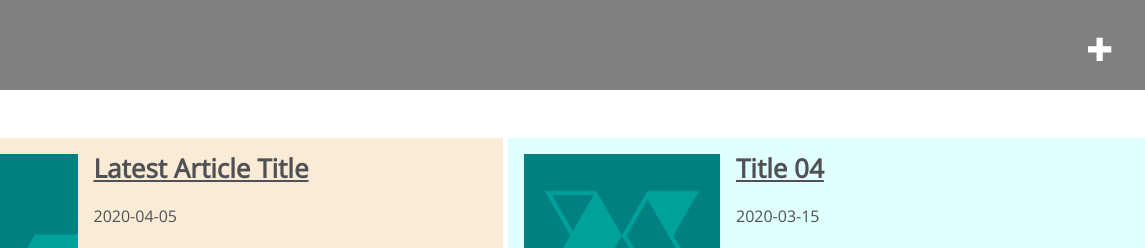
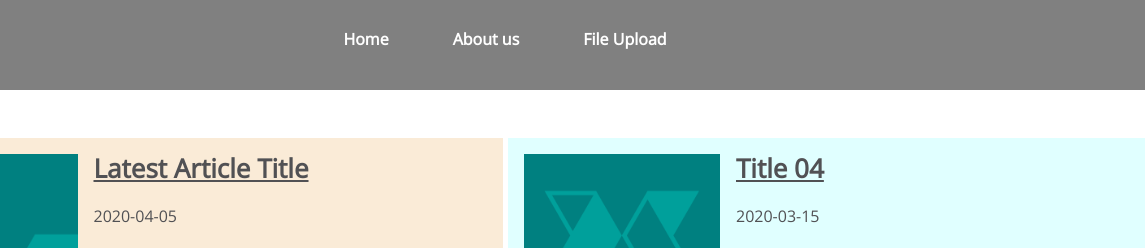
Before and after one commit to tlajack/2020tlagraphics, a Gatsby site: page /blog in a window 1280 px wide. Shown: the top 248 px of the page, 135-1280 px from the left. Built offline with nearby package versions, Linux system fonts and the light colour scheme; Gatsby itself is replaced by a stand-in of ours; a web font is replaced by a local one.

Commit message:
fixed navbar with elegant solution using css modules

```diff
--- a/src/components/header.js
+++ b/src/components/header.js
@@ -5,28 +5,8 @@ import Logo from "../images/logo-white.svg"
 import headerStyles from "./header.module.scss"
 
 const clickHandler = () => {
-  // document.getElementById("nav").classList.toggle("active")
-
-  // hack:
-  var t = document.getElementById("navList")
-  var m = document.getElementById("iconMenu")
-  var c = document.getElementById("iconClose")
-  if (t.style.display === "none") {
-    t.style.display = "flex"
-    t.style.zIndex = 1000
-    m.style.display = "none"
-    c.style.display = "block"
-    c.style.zIndex = 3000
-  } else {
-    t.style.display = "none"
-    m.style.display = "block"
-    m.style.zIndex = 3000
-    c.style.display = "none"
-  }
-  // console.log(window.innerWidth)
+  document.getElementById("nav").classList.toggle(headerStyles.active)
 }
-// var t = document.getElementById("navList")
-// console.log(t.style.display)
 
 const activeStyle = {
   color: "rgb(0, 182, 182)",
@@ -55,11 +35,7 @@ const Header = () => (
             <img src={Logo} alt="TLA Graphics Logo" />
           </Link>
         </div>
-        <ul
-          id="navList"
-          className={headerStyles.nav_list}
-          style={{ display: "none" }}
-        >
+        <ul id="navList" className={headerStyles.nav_list}>
           <li>
             <Link to="/" activeStyle={activeStyle}>
               Home
--- a/src/components/header.module.scss
+++ b/src/components/header.module.scss
@@ -80,12 +80,6 @@
     height: 80px;
   }
 
-  .nav_list {
-    display: flex;
-    align-items: center;
-    margin: auto;
-  }
-
   .nav_list li {
     line-height: 90px;
     position: relative;
@@ -144,15 +138,19 @@
   .nav_list {
     position: fixed;
     top: 0;
-    right: 0;
+    left: 105vw;
     height: 100vh;
     width: 50vw;
-    display: none;
+    // display: none;
     flex-direction: column;
     align-items: initial;
-    background-color: rgba(30, 30, 30, 0.7);
     z-index: 1000;
     overflow-y: scroll;
+    transition: all 650ms;
+  }
+
+  .active {
+    color: red;
   }
 
   .nav_list > li {
@@ -197,6 +195,31 @@
   }
 
   nav.active .nav_list {
-    display: flex;
+    // display: flex;
+    left: 50vw;
+    background-color: rgba(30, 30, 30, 0.7);
+  }
+  @media screen and (min-width: 720px) {
+    .icon_menu {
+      display: none;
+    }
+    .nav_list {
+      position: relative;
+      display: flex;
+      flex-direction: row;
+      background-color: initial;
+      overflow: hidden;
+      top: initial;
+      width: initial;
+      left: initial;
+      height: initial;
+      align-items: center;
+      margin: auto;
+      transition: unset;
+    }
+    .nav_list li {
+      margin-top: 0;
+      font-size: unset;
+    }
   }
 }
```
